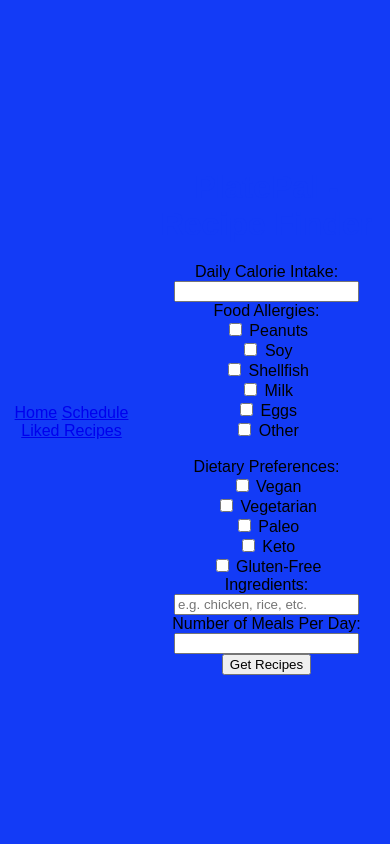
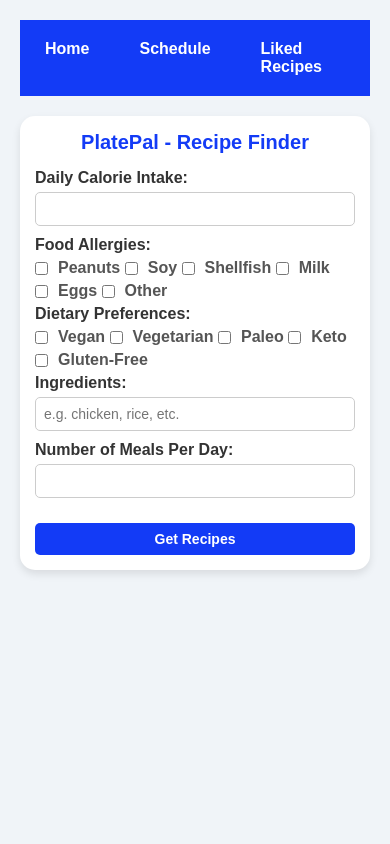
Before and after one commit to nathkim/PlatePal, a Flask app: page / in a window 390 px wide. Run offline with Flask 3, Linux system fonts and the light colour scheme.

Commit message:
improved front-end aesthetics

```diff
--- a/app.py
+++ b/app.py
@@ -114,6 +114,10 @@ def liked_recipes():
 
     return render_template('liked.html', liked_recipes=liked_recipes_data)
 
+@app.route('/schedule')
+def schedule():
+    return render_template('schedule.html')
+
 # Route to test if the Spoonacular API works
 @app.route('/test-api')
 def test_api():
--- a/static/style.css
+++ b/static/style.css
@@ -1,53 +1,123 @@
 /* Basic reset to remove padding, margin, and set default font */
-body, h1, a {
+* {
     margin: 0;
     padding: 0;
-    font-family: 'Arial', sans-serif;  /* Simplified font family */
-    text-align: center;
+    box-sizing: border-box;
+}
+
+body, h1, a {
+    font-family: 'Arial', sans-serif; /* Simplified font family */
 }
 
 body {
-    background-color: #133bf6; /* Set the background color around the circle */
-    height: 100vh;  /* Use the full height of the viewport */
+    background-color: #f0f4f8; /* Light background */
     display: flex;
-    justify-content: center; /* Center horizontally */
-    align-items: center; /* Center vertically */
+    flex-direction: column; /* Arrange navbar and main content vertically */
+    justify-content: flex-start; /* Align at the top */
+    align-items: center; /* Center horizontally */
+    padding: 20px;
+    min-height: 100vh; /* Full height */
 }
 
-.circle-container {
-    width: 100%; /* Full width to center the content exactly */
+/* Navbar */
+.navbar {
+    width: 100%; /* Full width of the page */
+    background-color: #133bf6; /* Background color for the navbar */
+    padding: 10px 0; /* Padding inside the navbar */
     display: flex;
-    justify-content: center;
-    align-items: center;
+    justify-content: center; /* Center the navbar links */
 }
 
-.circle {
-    background-color: white; /* White background for the circle */
-    border-radius: 50%; /* Perfect circle */
-    width: 300px; /* Circle size */
-    height: 300px; /* Circle size */
-    display: flex;
-    flex-direction: column;
-    justify-content: center; /* Center the content vertically */
-    align-items: center; /* Center the content horizontally */
+.navbar a {
+    color: white;
+    text-decoration: none;
+    font-weight: bold;
+    padding: 10px 15px; /* Padding for each navbar link */
+    margin: 0 10px; /* Spacing between links */
+    border-radius: 5px;
+    transition: background-color 0.3s ease;
 }
 
-h1 {
-    color: #133bf6; /* Title color matches the outer background */
-    margin-bottom: 20px; /* Space between the title and the button */
+.navbar a:hover {
+    background-color: #0f2b91;
 }
 
-.get-started-button {
-    background-color: #133bf6; /* Background color for the button */
-    color: white; /* Text color for the button */
-    text-decoration: none; /* Remove underline from the link */
-    padding: 10px 20px; /* Padding around the text */
-    border-radius: 5px; /* Rounded corners for the button */
-    font-size: 16px; /* Set font size */
-    font-weight: bold; /* Make the font bold */
-    transition: background-color 0.3s; /* Smooth transition for hover effect */
+/* Container for the main content */
+.container {
+    background-color: white;
+    border-radius: 15px;
+    padding: 20px;
+    box-shadow: 0 4px 8px rgba(0, 0, 0, 0.1);
+    max-width: 600px; /* Limit width of the form */
+    width: 100%; /* Full width on smaller screens */
+    margin-top: 20px; /* Space between the navbar and the form */
+    text-align: left;
 }
 
-.get-started-button:hover {
-    background-color: #0f2b91; /* Darker blue on hover for the button */
+/* Center the form elements */
+h1 {
+    color: #133bf6; /* Title color */
+    text-align: center;
+    margin-bottom: 15px;
 }
+
+label {
+    font-weight: bold;
+    display: block;
+    margin-bottom: 5px;
+    color: #333;
+}
+
+input[type="number"], input[type="text"] {
+    width: 100%;
+    padding: 8px;
+    border: 1px solid #ccc;
+    border-radius: 5px;
+    margin-bottom: 10px;
+    font-size: 14px;
+}
+
+.checkbox-group input[type="checkbox"] {
+    margin-right: 10px;
+}
+
+.checkbox-group label {
+    display: inline-flex;
+    align-items: center;
+    margin-bottom: 5px;
+    color: #555;
+}
+
+button {
+    background-color: #133bf6;
+    color: white;
+    border: none;
+    padding: 10px 15px;
+    border-radius: 5px;
+    cursor: pointer;
+    width: 100%;
+    font-size: 16px;
+    font-weight: bold;
+    transition: background-color 0.3s ease;
+    margin-top: 15px;
+}
+
+button:hover {
+    background-color: #0f2b91;
+}
+
+/* Responsive adjustments */
+@media (max-width: 768px) {
+    .container {
+        padding: 15px;
+    }
+
+    h1 {
+        font-size: 20px;
+    }
+
+    button {
+        font-size: 14px;
+        padding: 8px 12px;
+    }
+}
--- a/templates/index.html
+++ b/templates/index.html
@@ -4,7 +4,7 @@
     <meta charset="UTF-8">
     <meta name="viewport" content="width=device-width, initial-scale=1.0">
     <title>PlatePal</title>
-    <link rel="stylesheet" href="style.css">
+    <link rel="stylesheet" href="{{ url_for('static', filename='style.css') }}">
     <script>
         // JavaScript function to toggle the visibility of the other-restriction input
         function toggleOtherInput() {
--- a/templates/navbar.html
+++ b/templates/navbar.html
@@ -35,9 +35,9 @@
 </head>
 <body>
     <div class="navbar">
-        <a href="/">Home</a>
-        <a href="/schedule">Schedule</a>
-        <a href="/liked">Liked Recipes</a>
+        <a href="{{ url_for('home') }}">Home</a>
+        <a href="{{ url_for('schedule') }}">Schedule</a>
+        <a href="{{ url_for('liked_recipes') }}">Liked Recipes</a>
     </div>
 </body>
 </html>
```
Also changed, not shown: other parts of templates/index.html (+20 -40 lines).
